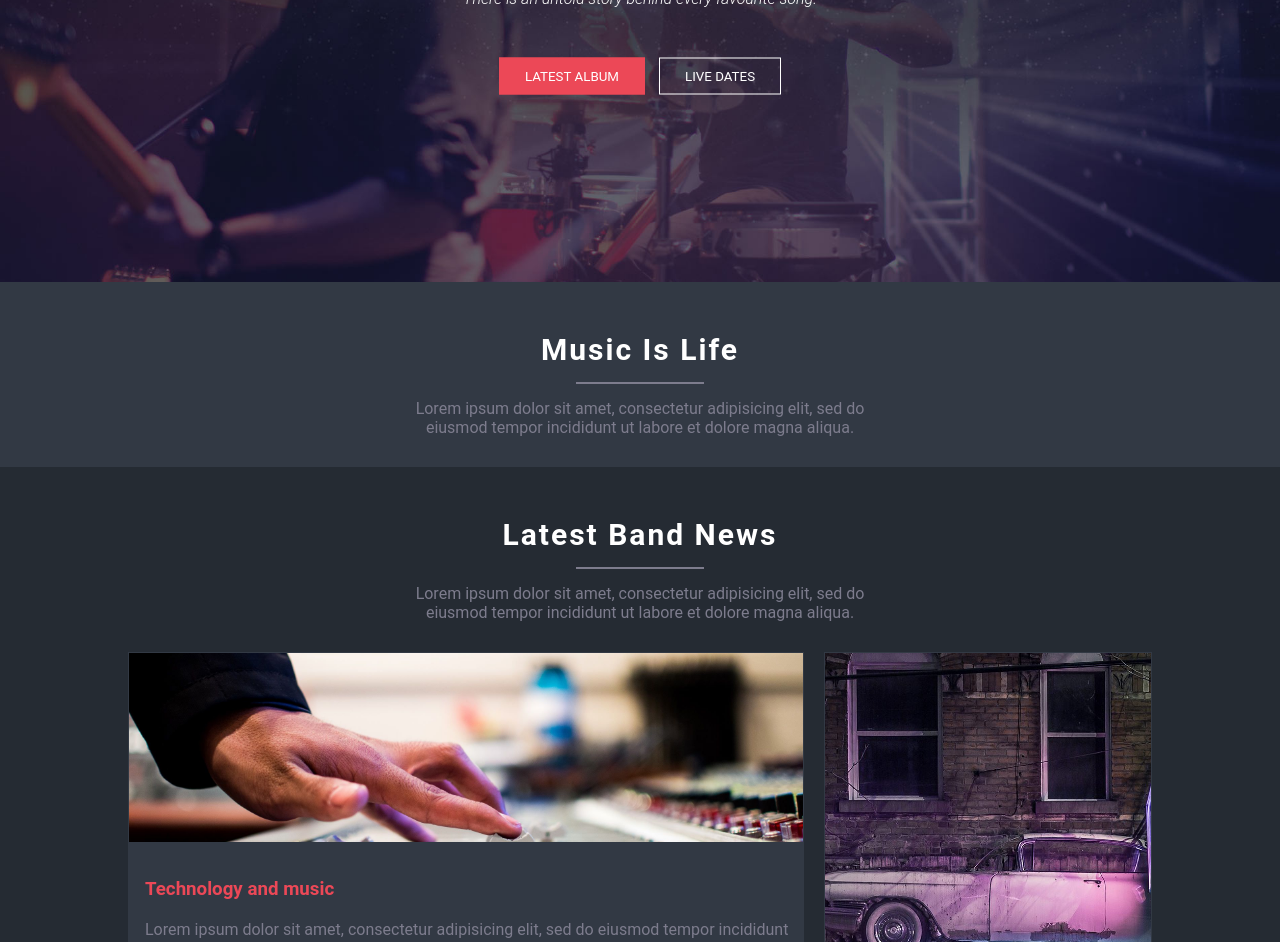
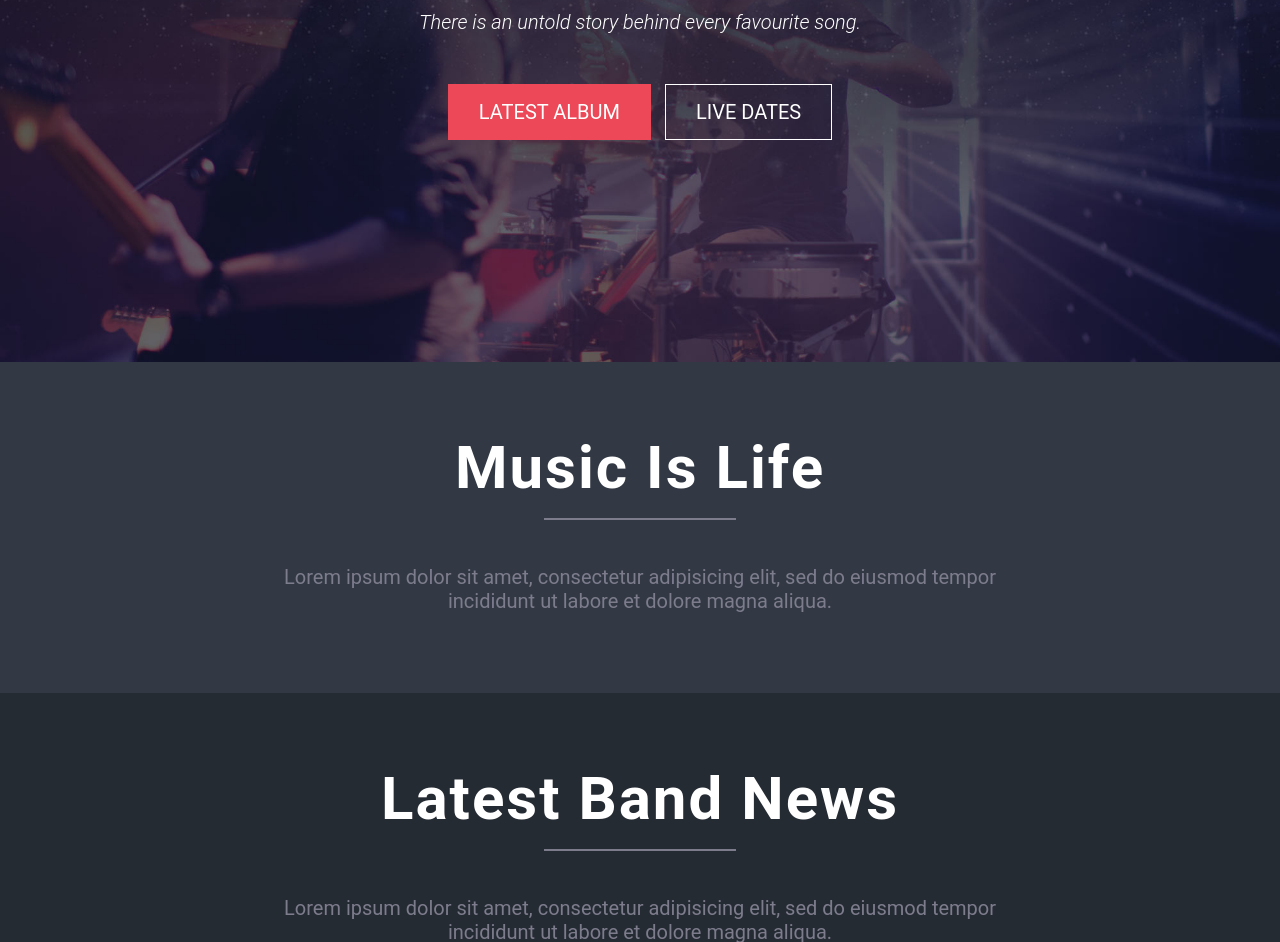
Before and after one commit to alessandro-falcone96/proj-html-vuejs, a website: page index.html in a window 1280 px wide. Shown: the part 438-1380 px from the top of the page. Drawn offline with nearby package versions, Linux system fonts and the light colour scheme.

Commit message:
Migliorato padding nelle varie sezioni

```diff
--- a/src/Partials/_common.scss
+++ b/src/Partials/_common.scss
@@ -6,7 +6,8 @@
 }
 
 .btn{
-  padding: 10px 25px;
+  padding: 15px 30px;
+  font-size: $fontMedio;
   color: white;
   background-color: inherit;
   border: 1px solid white;
@@ -38,9 +39,14 @@ h3{
 .contenuto{
   // border: 1px solid white;
   text-align: center;
-  padding: 30px 0px;
-  width: 40%;
+  padding: 50px 0px;
+  width: 60%;
   margin: auto;
+
+  & p{
+    padding: 30px 0px;
+    font-size: $fontMedio;
+  }
 }
 
 hr{
--- a/src/Partials/_header.scss
+++ b/src/Partials/_header.scss
@@ -1,5 +1,5 @@
 header{
-  height: 90vh;
+  height: 100vh;
   background-image: url("../img/home_slider.jpg");
   background-size: cover;
   background-position: center;
@@ -20,6 +20,7 @@ header{
 
   & .headerCenter{
     // border: 1px solid white;
+    width: 100%;
     text-align: center;
     position: absolute;
     top: 50%;
@@ -30,12 +31,14 @@ header{
       font-size: $fontGrande;
       letter-spacing: 5px;
       font-weight: 900;
+      // border: 1px solid white;
     }
 
     & h4{
+      font-size: $fontMedio;
       font-style: italic;
       font-weight: 300;
-      padding: 5px 0px 50px 0px;
+      padding: 50px 0px 50px 0px;
     }
 
     & .btn:hover{
--- a/src/Partials/_main.scss
+++ b/src/Partials/_main.scss
@@ -4,6 +4,7 @@
 
 .secondaSezione{
   background-color: $coloreGrigioScuro;
+  padding-bottom: 100px;
 
   & .containerNews{
     display: flex;
@@ -167,7 +168,7 @@
   background-color: $coloreRossiccio;
   color: white;
   text-align: center;
-  padding: 35px 0px;
+  padding: 75px 0px;
   cursor: pointer;
 
   &:hover{
--- a/src/Partials/_variables.scss
+++ b/src/Partials/_variables.scss
@@ -1,6 +1,7 @@
 $fontPiccolo: 10px;
-$fontMedioGrande: 30px;
-$fontGrande: 100px;
+$fontMedio: 20px;
+$fontMedioGrande: 60px;
+$fontGrande: 150px;
 $coloreRossiccio: #EC4857;
 $coloreGrigioChiaro: #323944;
 $coloreGrigioScuro: #252B33;
```
Also changed, not shown: dist/app.css.
